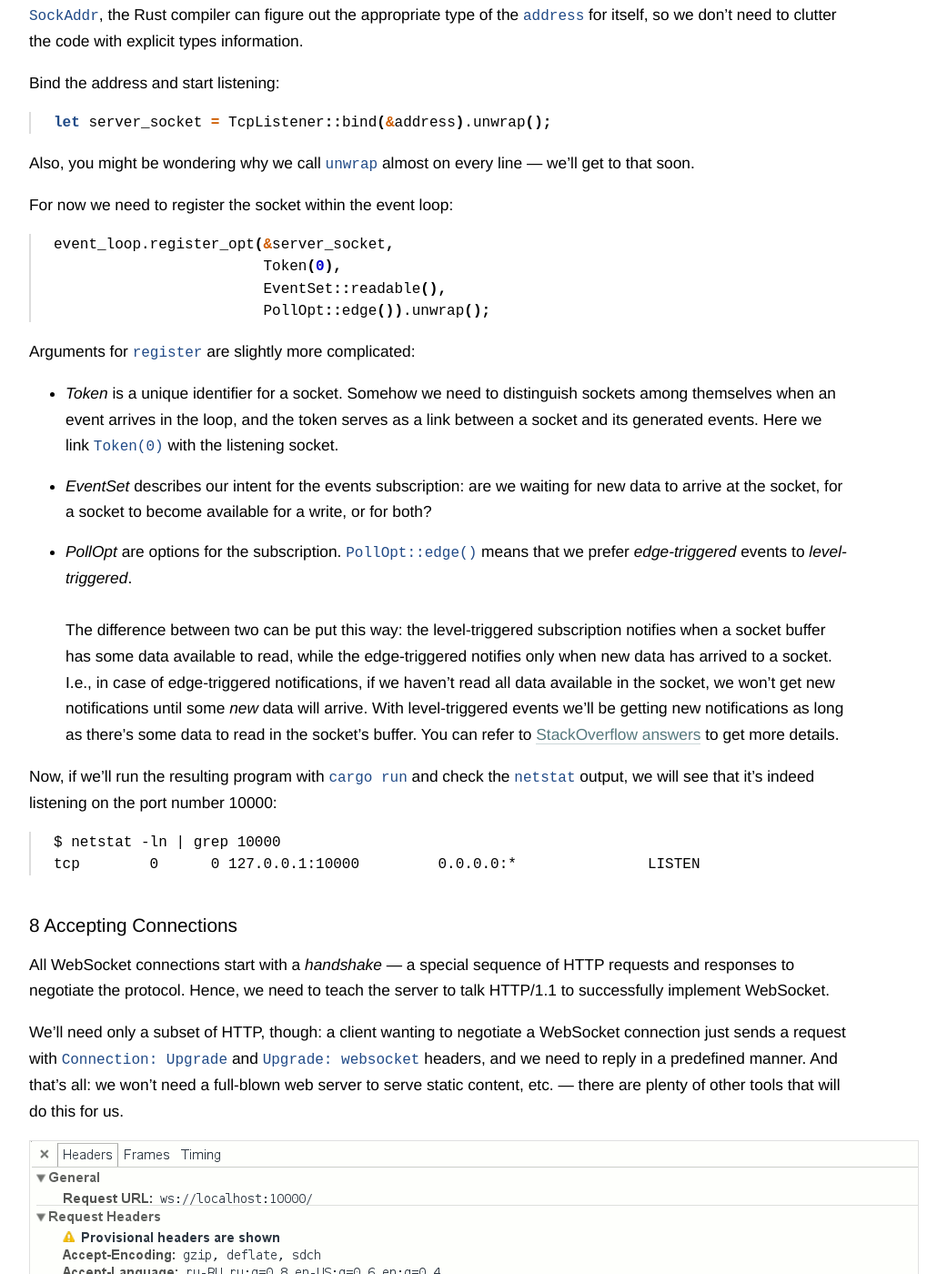
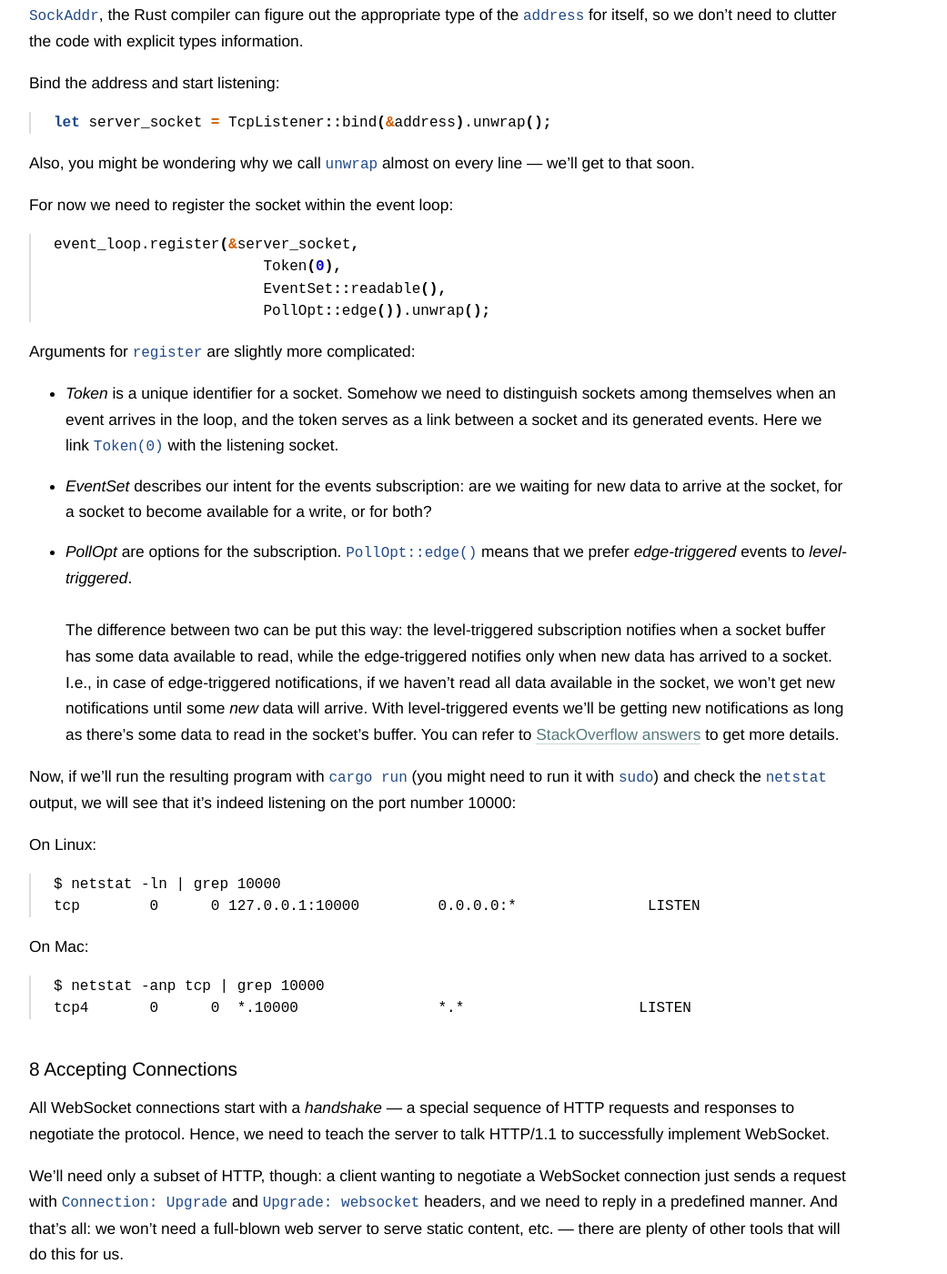
Before and after one commit to nbaksalyar/nbaksalyar.github.io, a Jekyll site: the page built from _posts/2015-07-10-writing-chat-in-rust.md, in a window 1280 px wide and 1400 px high, scrolled down 8540 px. Shown: the whole window at 91% size, without its empty margins (158-1199 px from the left). Built offline with Jekyll 4.4.1, drawn with Linux system fonts in a browser that asks for light colours; comment, search, counter and statistics services are not loaded.

Commit message:
Add mac netstat example

```diff
--- a/_posts/2015-07-10-writing-chat-in-rust.md
+++ b/_posts/2015-07-10-writing-chat-in-rust.md
@@ -291,7 +291,7 @@ Also, you might be wondering why we call `unwrap` almost on every line&nbsp;&mda
 For now we need to register the socket within the event loop:
 
 {% highlight rust %}
-event_loop.register_opt(&server_socket,
+event_loop.register(&server_socket,
                         Token(0),
                         EventSet::readable(),
                         PollOpt::edge()).unwrap();
@@ -304,10 +304,17 @@ Arguments for `register` are slightly more complicated:
 * *PollOpt* are options for the subscription. `PollOpt::edge()` means that we prefer *edge-triggered* events to *level-triggered*.
 <br/>The difference between two can be put this way: the level-triggered subscription notifies when a socket buffer has some data available to read, while the edge-triggered notifies only when new data has arrived to a socket. I.e., in case of edge-triggered notifications, if we haven't read all data available in the socket, we won't get new notifications until some *new* data will arrive. With level-triggered events we'll be getting new notifications as long as there's some data to read in the socket's buffer. You can refer to [StackOverflow answers](http://stackoverflow.com/questions/1966863/level-vs-edge-trigger-network-event-mechanisms) to get more details.
 
-Now, if we'll run the resulting program with `cargo run` and check the `netstat` output, we will see that it's indeed listening on the port number 10000:
+Now, if we'll run the resulting program with `cargo run` (you might need to run it with `sudo`) and check the `netstat` output, we will see that it's indeed listening on the port number 10000:
+
+On Linux:
 
 	$ netstat -ln | grep 10000
 	tcp        0      0 127.0.0.1:10000         0.0.0.0:*               LISTEN
+
+On Mac:
+
+	$ netstat -anp tcp | grep 10000
+	tcp4       0      0  *.10000                *.*                    LISTEN
 
 ## 8 Accepting Connections
 
```
